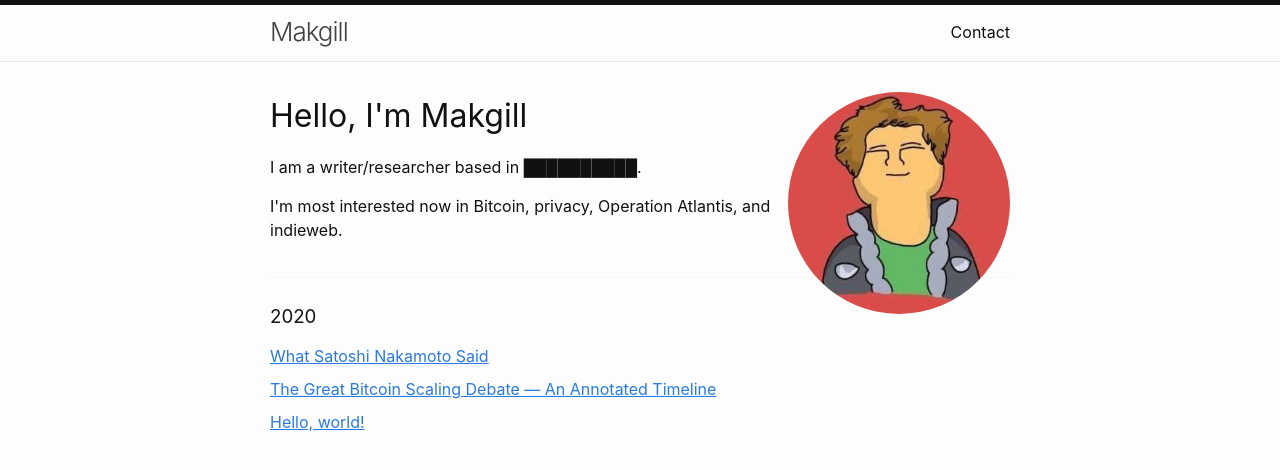
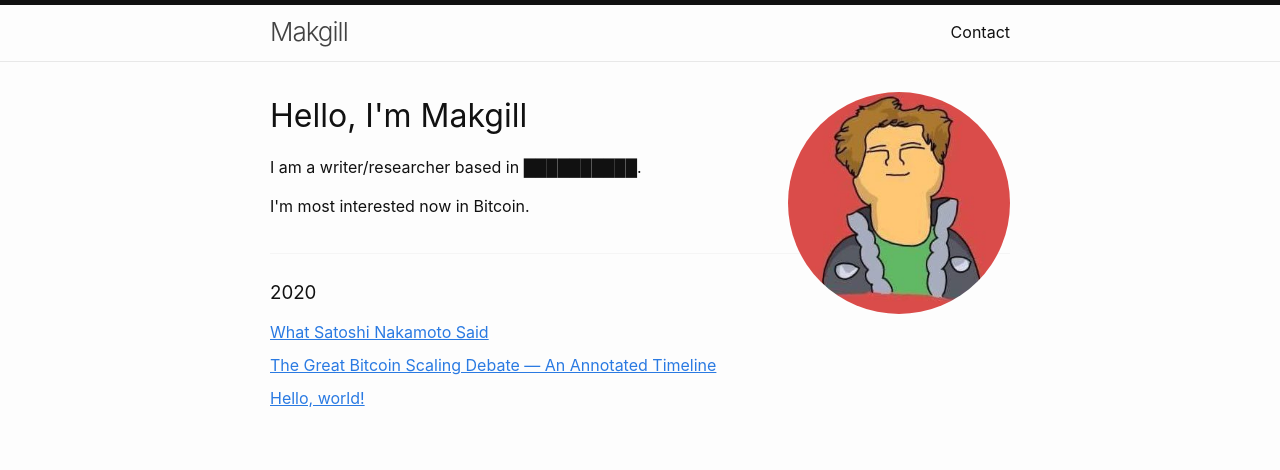
Before and after one commit to derykmakgill/krawisz, a Jekyll site: the page built from index.html, in a window 1280 px wide. Shown: the top 470 px of the page. Built offline with Jekyll 4.4.1, drawn with Linux system fonts in a browser that asks for light colours.

Commit message:
Update home.html

```diff
--- a/_layouts/home.html
+++ b/_layouts/home.html
@@ -16,7 +16,7 @@
     border-radius: 100%;
     float: right;
     max-width: 30%;
-"><h1>Hello, I'm Makgill</h1><p>I am a writer/researcher based in ██████████.</p><p>I'm most interested now in Bitcoin, privacy, Operation Atlantis, and indieweb. </p>
+"><h1>Hello, I'm Makgill</h1><p>I am a writer/researcher based in ██████████.</p><p>I'm most interested now in Bitcoin.</p>
 
    </div></header>
 
```
